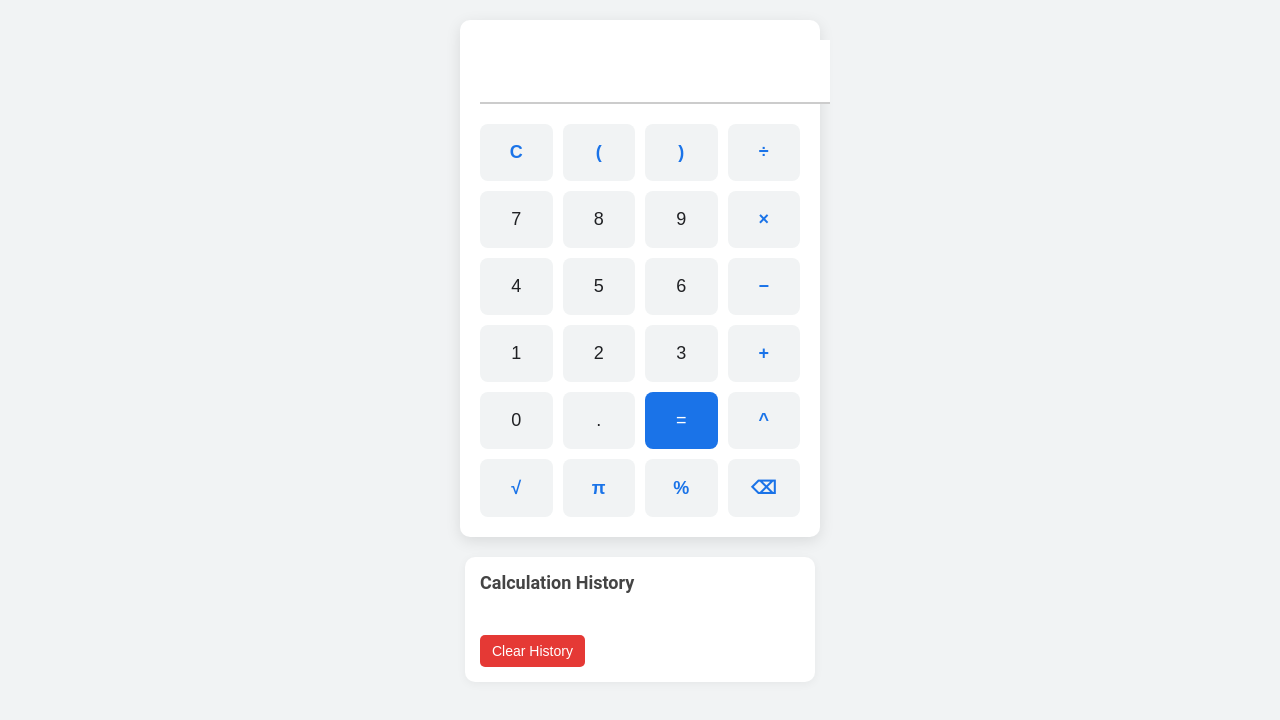
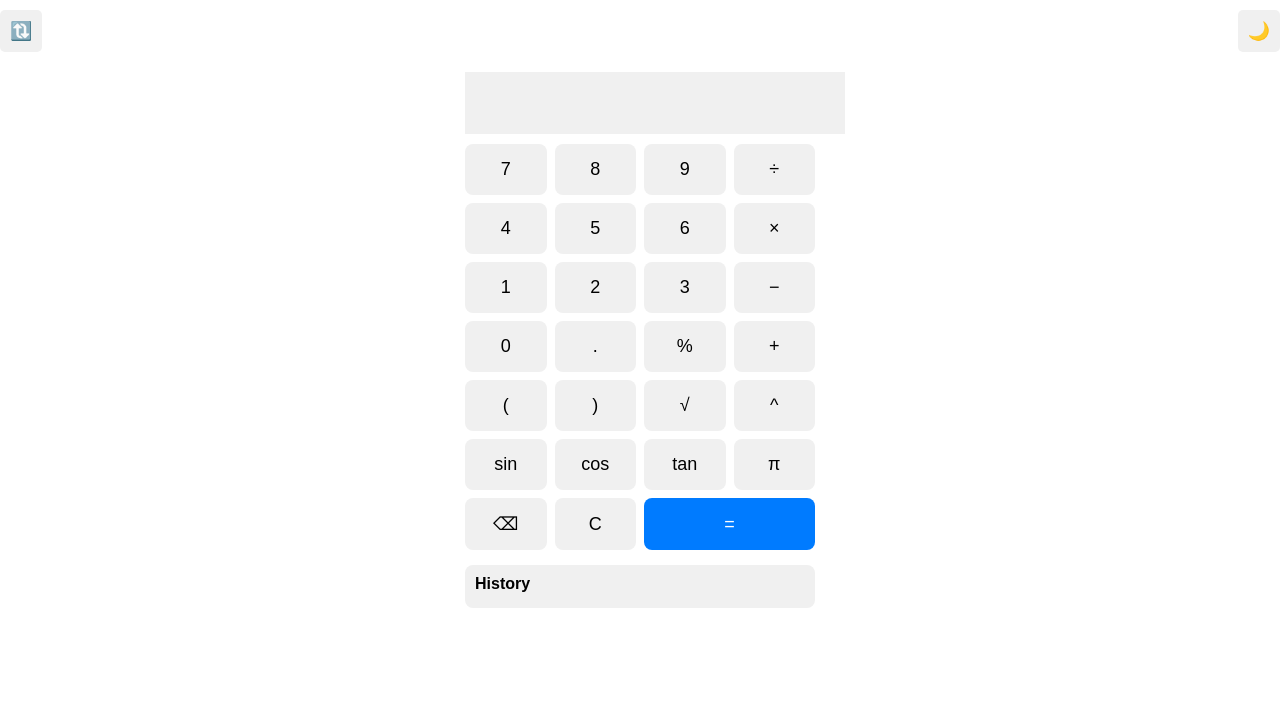
Before and after one commit to gamingtahmid1yt/calculator, a plain HTML site: page index.html in a window 1280 px wide. Drawn offline with Linux system fonts and the light colour scheme.

Commit message:
Update index.html

```diff
--- a/index.html
+++ b/index.html
@@ -1,217 +1,262 @@
 <!DOCTYPE html>
 <html lang="en">
 <head>
-  <meta charset="UTF-8" />
-  <meta name="viewport" content="width=device-width, initial-scale=1.0"/>
-  <title>Calculator - Tahmid</title>
+  <meta charset="UTF-8">
+  <title>Calculator by Tahmid</title>
   <style>
+    :root {
+      --bg: #ffffff;
+      --text: #000000;
+      --btn-bg: #f0f0f0;
+      --btn-hover: #e0e0e0;
+      --btn-active: #d0d0d0;
+      --accent: #007bff;
+    }
+
+    body.dark {
+      --bg: #1e1e1e;
+      --text: #ffffff;
+      --btn-bg: #2c2c2c;
+      --btn-hover: #3c3c3c;
+      --btn-active: #4c4c4c;
+      --accent: #00aaff;
+    }
+
     body {
-      background: #f1f3f4;
+      background: var(--bg);
+      color: var(--text);
+      font-family: Arial, sans-serif;
       margin: 0;
-      font-family: 'Roboto', sans-serif;
       display: flex;
       flex-direction: column;
       align-items: center;
-      justify-content: flex-start;
-      min-height: 100vh;
-      padding: 20px;
+    }
+
+    .top-bar {
+      width: 100%;
+      display: flex;
+      justify-content: space-between;
+      padding: 10px;
+    }
+
+    button.refresh, button.theme-toggle {
+      background: var(--btn-bg);
+      border: none;
+      padding: 10px;
+      font-size: 18px;
+      cursor: pointer;
+      border-radius: 5px;
     }
 
     .calculator {
-      background: #fff;
-      border-radius: 10px;
-      box-shadow: 0 4px 15px rgba(0,0,0,0.1);
-      width: 320px;
-      padding: 20px;
-      margin-bottom: 20px;
+      max-width: 350px;
+      width: 90%;
+      margin-top: 10px;
     }
 
-    #display {
+    input {
       width: 100%;
       font-size: 28px;
       padding: 15px;
+      margin-bottom: 10px;
       border: none;
-      border-bottom: 2px solid #ccc;
-      text-align: right;
-      outline: none;
-      color: #202124;
+      background: var(--btn-bg);
+      color: var(--text);
     }
 
     .buttons {
       display: grid;
       grid-template-columns: repeat(4, 1fr);
-      gap: 10px;
-      margin-top: 20px;
+      gap: 8px;
     }
 
-    button {
-      padding: 18px;
+    .buttons button {
       font-size: 18px;
-      background: #f1f3f4;
+      padding: 15px;
       border: none;
+      background: var(--btn-bg);
+      color: var(--text);
       border-radius: 8px;
       cursor: pointer;
       transition: background 0.2s;
-      color: #202124;
     }
 
-    button:hover {
-      background: #dadce0;
+    .buttons button:hover {
+      background: var(--btn-hover);
     }
 
-    button.operator {
-      color: #1a73e8;
-      font-weight: bold;
-    }
-
-    button.equal {
-      background: #1a73e8;
-      color: #fff;
-    }
-
-    button.equal:hover {
-      background: #1967d2;
+    .buttons button:active {
+      background: var(--btn-active);
     }
 
     .history {
-      background: #fff;
-      width: 320px;
-      padding: 15px;
-      border-radius: 10px;
-      box-shadow: 0 2px 10px rgba(0,0,0,0.05);
+      margin-top: 15px;
+      background: var(--btn-bg);
+      padding: 10px;
+      border-radius: 8px;
+      max-height: 150px;
+      overflow-y: auto;
     }
 
     .history h3 {
-      margin: 0 0 10px;
-      font-size: 18px;
-      color: #444;
+      margin: 0 0 5px;
+      font-size: 16px;
     }
 
-    .history ul {
-      list-style: none;
-      padding: 0;
-      max-height: 200px;
-      overflow-y: auto;
-    }
-
-    .history li {
-      font-size: 16px;
-      padding: 5px 0;
-      border-bottom: 1px solid #eee;
-      color: #202124;
-    }
-
-    .clear-history {
-      margin-top: 10px;
-      background: #e53935;
-      color: white;
-      padding: 8px 12px;
-      border: none;
-      border-radius: 5px;
+    .history p {
+      margin: 3px 0;
       font-size: 14px;
-      cursor: pointer;
-    }
-
-    .clear-history:hover {
-      background: #c62828;
     }
   </style>
 </head>
 <body>
+  <div class="top-bar">
+    <button class="refresh" onclick="location.reload()">🔃</button>
+    <button class="theme-toggle" onclick="toggleTheme()">🌙</button>
+  </div>
 
   <div class="calculator">
     <input type="text" id="display" readonly />
     <div class="buttons">
-      <button onclick="clearDisplay()" class="operator">C</button>
-      <button onclick="append('(')" class="operator">(</button>
-      <button onclick="append(')')" class="operator">)</button>
-      <button onclick="append('/')" class="operator">÷</button>
-
       <button onclick="append('7')">7</button>
       <button onclick="append('8')">8</button>
       <button onclick="append('9')">9</button>
-      <button onclick="append('*')" class="operator">×</button>
+      <button onclick="append('/')">÷</button>
 
       <button onclick="append('4')">4</button>
       <button onclick="append('5')">5</button>
       <button onclick="append('6')">6</button>
-      <button onclick="append('-')" class="operator">−</button>
+      <button onclick="append('*')">×</button>
 
       <button onclick="append('1')">1</button>
       <button onclick="append('2')">2</button>
       <button onclick="append('3')">3</button>
-      <button onclick="append('+')" class="operator">+</button>
+      <button onclick="append('-')">−</button>
 
       <button onclick="append('0')">0</button>
       <button onclick="append('.')">.</button>
-      <button onclick="calculate()" class="equal">=</button>
-      <button onclick="append('**')" class="operator">^</button>
+      <button onclick="percent()">%</button>
+      <button onclick="append('+')">+</button>
 
-      <button onclick="append('Math.sqrt(')" class="operator">√</button>
-      <button onclick="append('Math.PI')" class="operator">π</button>
-      <button onclick="append('%')" class="operator">%</button>
-      <button onclick="backspace()" class="operator">⌫</button>
+      <button onclick="append('(')">(</button>
+      <button onclick="append(')')">)</button>
+      <button onclick="sqrt()">√</button>
+      <button onclick="power()">^</button>
+
+      <button onclick="append('Math.sin(')">sin</button>
+      <button onclick="append('Math.cos(')">cos</button>
+      <button onclick="append('Math.tan(')">tan</button>
+      <button onclick="append('Math.PI')">π</button>
+
+      <button onclick="backspace()">⌫</button>
+      <button onclick="clearDisplay()">C</button>
+      <button onclick="calculate()" style="grid-column: span 2; background: var(--accent); color: white;">=</button>
+    </div>
+
+    <div class="history">
+      <h3>History</h3>
+      <div id="history"></div>
     </div>
   </div>
 
-  <div class="history">
-    <h3>Calculation History</h3>
-    <ul id="history-list"></ul>
-    <button class="clear-history" onclick="clearHistory()">Clear History</button>
-  </div>
+  <audio id="clickSound" src="https://cdn.pixabay.com/download/audio/2022/03/22/audio_aa16e50879.mp3?filename=click-124467.mp3"></audio>
 
   <script>
     const display = document.getElementById("display");
-    const historyList = document.getElementById("history-list");
+    const historyDiv = document.getElementById("history");
+    const clickSound = document.getElementById("clickSound");
+
+    let expression = "";
 
     function append(value) {
-      display.value += value;
+      clickSound.play();
+      expression += value;
+      display.value = expression;
     }
 
     function clearDisplay() {
+      clickSound.play();
+      expression = "";
       display.value = "";
     }
 
     function backspace() {
-      display.value = display.value.slice(0, -1);
+      clickSound.play();
+      expression = expression.slice(0, -1);
+      display.value = expression;
     }
 
-    function calculate() {
+    function sqrt() {
+      clickSound.play();
+      expression += "Math.sqrt(";
+      display.value = expression;
+    }
+
+    function power() {
+      clickSound.play();
+      expression += "**";
+      display.value = expression;
+    }
+
+    function percent() {
+      clickSound.play();
       try {
-        const result = eval(display.value);
-        const expression = display.value + " = " + result;
-        display.value = result;
-        saveToHistory(expression);
+        const match = expression.match(/(.+)%(.+)/);
+        if (match) {
+          const a = eval(match[1]);
+          const b = eval(match[2]);
+          expression = (a * b / 100).toString();
+        }
+        display.value = expression;
       } catch {
         display.value = "Error";
       }
     }
 
-    function saveToHistory(expression) {
-      let history = JSON.parse(localStorage.getItem("calcHistory")) || [];
-      history.unshift(expression);
-      if (history.length > 20) history.pop(); // Keep only last 20
-      localStorage.setItem("calcHistory", JSON.stringify(history));
-      showHistory();
+    function calculate() {
+      clickSound.play();
+      try {
+        const result = eval(expression);
+        addToHistory(expression + " = " + result);
+        expression = result.toString();
+        display.value = result;
+      } catch {
+        display.value = "Error";
+        expression = "";
+      }
     }
 
-    function showHistory() {
+    function addToHistory(entry) {
       let history = JSON.parse(localStorage.getItem("calcHistory")) || [];
-      historyList.innerHTML = "";
-      history.forEach(item => {
-        const li = document.createElement("li");
-        li.textContent = item;
-        historyList.appendChild(li);
-      });
+      history.unshift(entry);
+      if (history.length > 10) history.pop();
+      localStorage.setItem("calcHistory", JSON.stringify(history));
+      renderHistory();
     }
 
-    function clearHistory() {
-      localStorage.removeItem("calcHistory");
-      showHistory();
+    function renderHistory() {
+      const history = JSON.parse(localStorage.getItem("calcHistory")) || [];
+      historyDiv.innerHTML = history.map(item => `<p>${item}</p>`).join('');
     }
 
-    // Show history when page loads
-    showHistory();
+    function toggleTheme() {
+      const isDark = document.body.classList.toggle("dark");
+      localStorage.setItem("theme", isDark ? "dark" : "light");
+      document.querySelector(".theme-toggle").innerText = isDark ? "☀️" : "🌙";
+    }
+
+    function loadTheme() {
+      const theme = localStorage.getItem("theme");
+      if (theme === "dark") {
+        document.body.classList.add("dark");
+        document.querySelector(".theme-toggle").innerText = "☀️";
+      }
+    }
+
+    window.onload = () => {
+      renderHistory();
+      loadTheme();
+    };
   </script>
 </body>
   </html>
```
